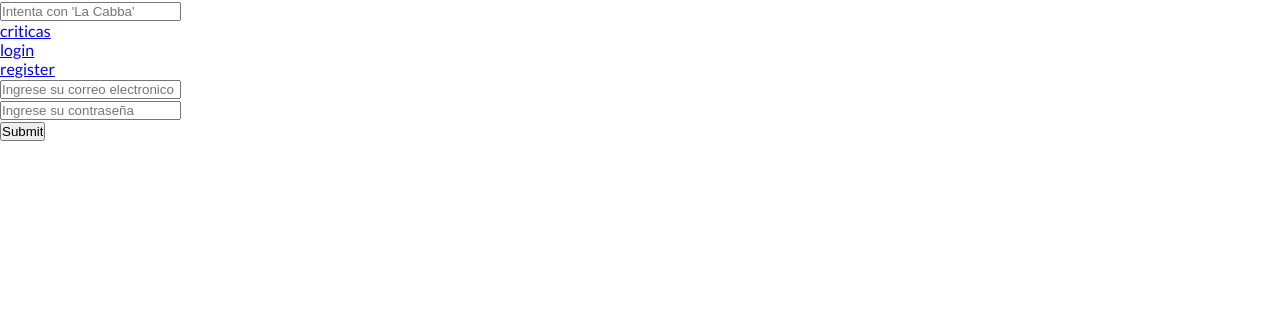
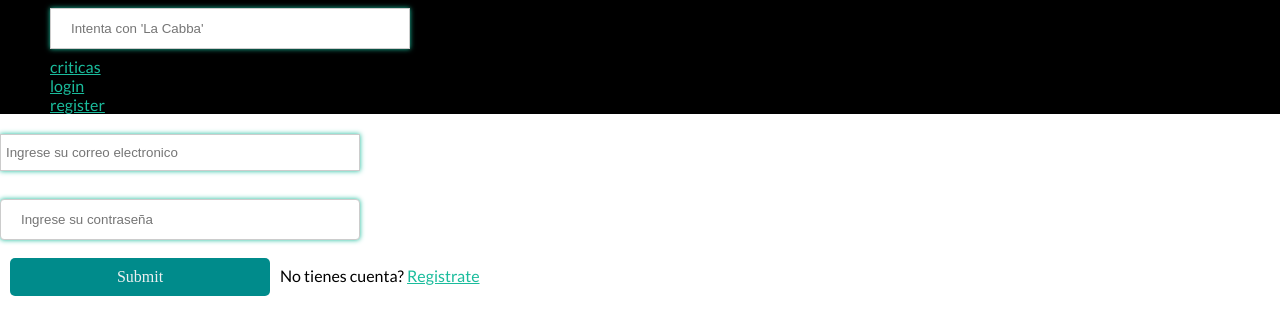
Before and after one commit to JuanDanielDimasAmador/proyecto_final, a React (Create React App) app in the folder proyecto_web/client/: page /login in a window 1280 px wide. Shown: the top 334 px of the page. Built offline with nearby package versions, Linux system fonts and the light colour scheme.

Commit message:
estilos
Diseño de frontend

```diff
--- a/proyecto_web/client/src/components/auth/login.js
+++ b/proyecto_web/client/src/components/auth/login.js
@@ -46,11 +46,11 @@ class Login extends Component {
     render() {
         const { errors } = this.state;
         return (
-            <div className="login">
+            <div className="login" data-toggle="modal" data-target="#myModal">
                 <div className="login__container">
                     <form onSubmit={this.onSubmit} className="form" noValidate>
                         <TextFieldGroup
-                            type="email" placeholder="Ingrese su correo electronico" name="email" value={this.state.email}
+                            type="email" class=".placeholder" placeholder="Ingrese su correo electronico" name="email" value={this.state.email}
                             onChange={this.onChange} autoComplete="email" error={errors.email}
                         />
                         <TextFieldGroup
@@ -58,6 +58,7 @@ class Login extends Component {
                             onChange={this.onChange} autoComplete="current-password" error={errors.password}
                         />
                         <input type="submit" className="button button-submit"/>
+                        <span class="psw">No tienes cuenta? <a href="register">Registrate</a></span>
                     </form>
                 </div>
             </div>
--- a/proyecto_web/client/src/store.js
+++ b/proyecto_web/client/src/store.js
@@ -10,7 +10,7 @@ const store = createStore(
     initialState,
     compose(
         applyMiddleware(...middleware),
-        window.__REDUX_DEVTOOLS_EXTENSION__ && window.__REDUX_DEVTOOLS_EXTENSION__()
+        //window.__REDUX_DEVTOOLS_EXTENSION__ && window.__REDUX_DEVTOOLS_EXTENSION__()
     )
 );
 
--- a/proyecto_web/client/src/styles/css/styles.css
+++ b/proyecto_web/client/src/styles/css/styles.css
@@ -1,13 +1,12 @@
+@charset "UTF-8";
 @import url("https://fonts.googleapis.com/css?family=Lato");
 * {
   margin: 0;
   padding: 0;
-  -webkit-box-sizing: inherit;
   box-sizing: inherit; }
   *::after, *::before {
     margin: 0;
     padding: 0;
-    -webkit-box-sizing: inherit;
     box-sizing: inherit; }
 
 html {
@@ -15,5 +14,68 @@ html {
   font-family: "Lato", open-sans, sans-serif; }
 
 body {
-  -webkit-box-sizing: border-box;
   box-sizing: border-box; }
+
+header {
+  /* ajusta el header del formulario: color, tamaño etc */
+  background-color: black;
+  padding: 0px 50px; }
+
+a {
+  color: #1abc9c;
+  text-align: center; }
+
+body {
+  box-sizing: border-box; }
+
+.placeholder {
+  border: #1abc9c; }
+
+input[type=email] {
+  box-shadow: 0px 0px 5px #1abc9c;
+  width: 360px;
+  padding: 10px 5px;
+  margin: 20px 0;
+  display: inline-block;
+  border: 1px solid #ccc; }
+
+input[type=password] {
+  box-shadow: 0px 0px 5px #1abc9c;
+  display: inline-block;
+  border: 1px solid #ccc;
+  border-radius: 4px;
+  box-sizing: border-box; }
+
+input[type=text] {
+  box-shadow: 0px 0px 5px #1abc9c;
+  width: 360px;
+  padding: 12px 20px;
+  margin: 8px 0;
+  display: inline-block;
+  border: 1px solid #ccc;
+  box-sizing: border-box; }
+
+input[type=password] {
+  box-shadow: 0px 0px 5px #1abc9c;
+  width: 360px;
+  padding: 12px 20px;
+  margin: 8px 0;
+  display: inline-block;
+  border: 1px solid #ccc;
+  border-radius: 4px;
+  box-sizing: border-box; }
+
+.button {
+  width: 260px;
+  padding: 10px 10px;
+  border: none;
+  background-color: darkcyan;
+  border-radius: 5px;
+  margin: 10px 10px;
+  color: #ecf0f1;
+  font-family: '';
+  font-size: 16px;
+  cursor: pointer;
+  transition: all 1s; }
+
+/*# sourceMappingURL=styles.css.map */
--- /dev/null
+++ b/proyecto_web/client/src/styles/sass/componets/_login.scss
@@ -0,0 +1,79 @@
+
+header {      /* ajusta el header del formulario: color, tamaño etc */
+
+    background-color: black;
+    padding: 0px 50px;
+
+}
+
+
+a {
+    color: #1abc9c;
+    text-align: center;
+}
+
+
+body {
+    box-sizing: border-box;
+}
+
+.placeholder{
+    border: #1abc9c;
+}
+
+input[type=email] {
+    box-shadow: 0px 0px 5px #1abc9c;
+    width: 360px;
+    padding: 10px 5px;
+    margin: 20px 0;
+    display: inline-block;
+    border: 1px solid #ccc;
+}
+
+
+input[type=password] {
+    box-shadow: 0px 0px 5px #1abc9c;
+
+    display: inline-block;
+    border: 1px solid #ccc;
+    border-radius: 4px;
+    box-sizing: border-box;
+}
+
+input[type=text] {
+    box-shadow: 0px 0px 5px #1abc9c;
+
+    width: 360px;
+    padding: 12px 20px;
+    margin: 8px 0;
+    display: inline-block;
+    border: 1px solid #ccc;
+    box-sizing: border-box;
+}
+
+input[type=password] {
+    box-shadow: 0px 0px 5px #1abc9c;
+
+    width: 360px;
+    padding: 12px 20px;
+    margin: 8px 0;
+    display: inline-block;
+    border: 1px solid #ccc;
+    border-radius: 4px;
+    box-sizing: border-box;
+}
+
+
+.button {
+    width: 260px;
+        padding: 10px 10px;
+        border: none;
+        background-color: darkcyan;
+        border-radius: 5px;
+        margin: 10px 10px;
+        color: #ecf0f1;
+        font-family: '';
+        font-size: 16px;
+        cursor: pointer;
+        transition: all 1s;
+}
--- a/proyecto_web/client/src/styles/sass/styles.scss
+++ b/proyecto_web/client/src/styles/sass/styles.scss
@@ -2,3 +2,4 @@
 @import "abstract/_variables";
 
 @import "base/_base";
+@import "componets/_login";
```
Also changed, not shown: 1 other file (tests, documents, lock files or other folders).
